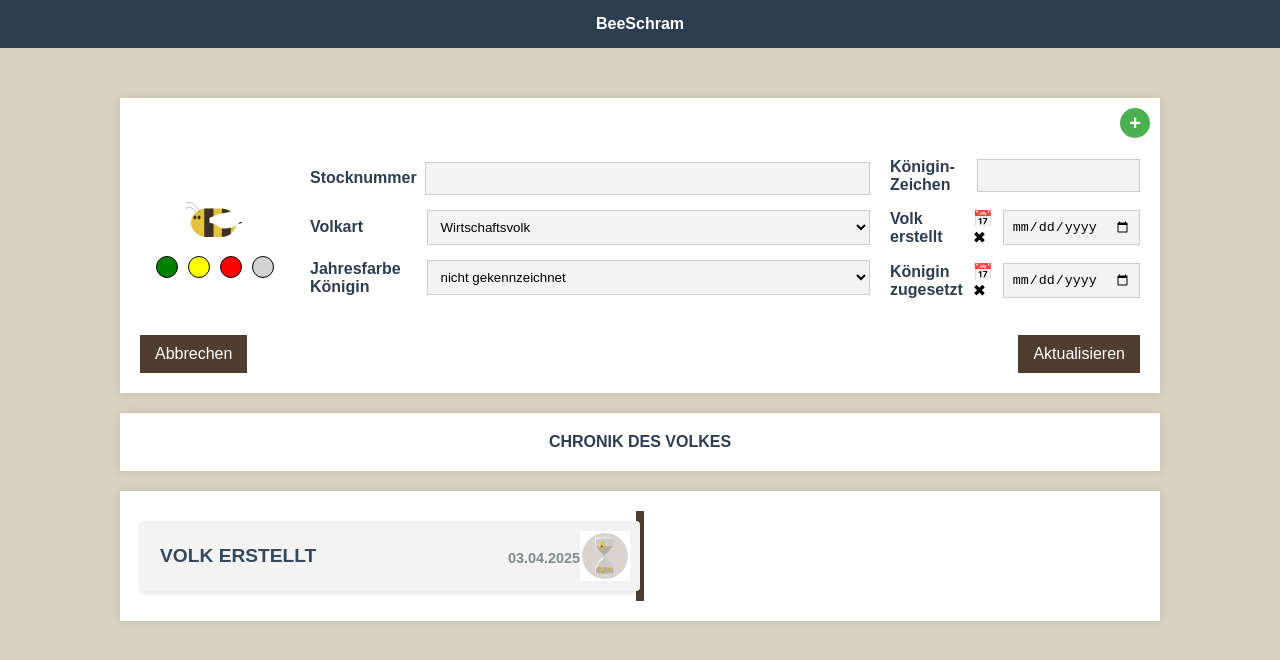
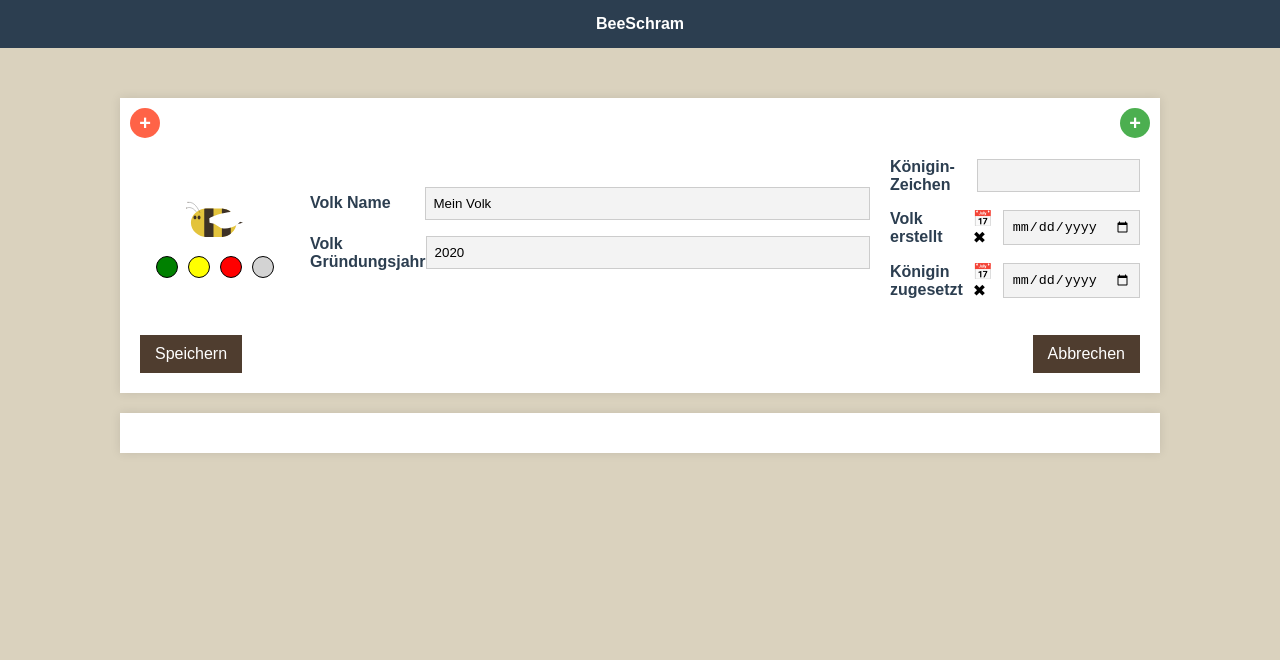
Before and after one commit to Martin-maker04/meine-website, a plain HTML site: page stoeke-update.html in a window 1280 px wide. Drawn offline with Linux system fonts and the light colour scheme.

Commit message:
Update stoeke-update.html

```diff
--- a/stoeke-update.html
+++ b/stoeke-update.html
@@ -49,7 +49,24 @@
             align-items: center;
             justify-content: center;
         }
-        .popup-menu {
+        .add-btn-chronic {
+            position: absolute;
+            top: 10px;
+            left: 10px;
+            background: #FF6347;
+            border: none;
+            border-radius: 50%;
+            width: 30px;
+            height: 30px;
+            color: white;
+            font-weight: bold;
+            font-size: 20px;
+            cursor: pointer;
+            display: flex;
+            align-items: center;
+            justify-content: center;
+        }
+        .popup-menu, .popup-menu-chronic {
             position: absolute;
             top: 50px;
             right: 10px;
@@ -60,7 +77,7 @@
             flex-direction: column;
             z-index: 1000;
         }
-        .popup-menu button {
+        .popup-menu button, .popup-menu-chronic button {
             background: none;
             border: none;
             padding: 10px;
@@ -70,10 +87,10 @@
             display: flex;
             align-items: center;
         }
-        .popup-menu button:hover {
+        .popup-menu button:hover, .popup-menu-chronic button:hover {
             background: #f0f0f0;
         }
-        .popup-menu img {
+        .popup-menu img, .popup-menu-chronic img {
             width: 20px;
             height: 20px;
             margin-right: 10px;
@@ -259,48 +276,27 @@
             <div class="left-section">
                 <img src="svg/bee.svg" alt="Biene" class="bee-logo">
                 <div class="color-selection">
-                    <div class="color-circle green" onclick="selectColor('green')"></div>
-                    <div class="color-circle yellow" onclick="selectColor('yellow')"></div>
-                    <div class="color-circle red" onclick="selectColor('red')"></div>
-                    <div class="color-circle gray" onclick="selectColor('gray')"></div>
+                    <div class="color-circle green"></div>
+                    <div class="color-circle yellow"></div>
+                    <div class="color-circle red"></div>
+                    <div class="color-circle gray"></div>
                 </div>
             </div>
             <div class="middle-section">
                 <div class="form-group">
-                    <label>Stocknummer</label>
-                    <input type="text" id="stocknummer">
+                    <label>Volk Name</label>
+                    <input type="text" id="volkNameInput" value="Mein Volk">
                 </div>
                 <div class="form-group">
-                    <label>Volkart</label>
-                    <select id="volkart">
-                        <option value="" disabled>Volkart auswählen</option>
-                        <option value="wirtschaftsvolk">Wirtschaftsvolk</option>
-                        <option value="ableger">Ableger</option>
-                        <option value="drohnenvolk">Drohnenvolk</option>
-                        <option value="pflegevolk">Pflegevolk</option>
-                        <option value="begattungsvölkchen">Begattungsvölkchen</option>
-                        <option value="schwarm">Schwarm</option>
-                        <option value="kunstschwarm">Kunstschwarm</option>
-                        <option value="flugling">Flugling</option>
-                        <option value="zuchtvolk">Zuchtvolk</option>
-                        <option value="prüfvolk">Prüfvolk</option>
-                        <option value="vermehrungsvolk">Vermehrungsvolk</option>
-                        <option value="brutling">Brutling</option>
-                    </select>
-                </div>
-                <div class="form-group">
-                    <label>Jahresfarbe Königin</label>
-                    <select id="jahresfarbe">
-                        <option value="nicht gekennzeichnet">nicht gekennzeichnet</option>
-                        <option value="weiß">Weiß</option>
-                        <option value="gelb">Gelb</option>
-                        <option value="rot">Rot</option>
-                        <option value="grün">Grün</option>
-                        <option value="blau">Blau</option>
-                    </select>
+                    <label>Volk Gründungsjahr</label>
+                    <input type="number" id="volkGründungsjahr" value="2020">
                 </div>
             </div>
             <div class="right-section">
+                <button class="add-btn-chronic" onclick="togglePopupMenuChronic()">+</button>
+                <div class="popup-menu-chronic" id="popupMenuChronic">
+                    <button onclick="addChronicleEntry('Neuer Chronikeintrag')"><img src="svg/chronik.svg" alt="Neuer Chronikeintrag">Neuer Chronikeintrag</button>
+                </div>
                 <div class="form-group">
                     <label>Königin-Zeichen</label>
                     <input type="text" id="koenigin_zeichen">
@@ -322,16 +318,41 @@
             </div>
         </div>
         <div class="buttons">
-            <button class="btn" onclick="window.location.href='standort.html'">Abbrechen</button>
-            <button class="btn" onclick="aktualisierenVolk()">Aktualisieren</button>
+            <button class="btn">Speichern</button>
+            <button class="btn">Abbrechen</button>
         </div>
     </div>
-    <div class="extra-container">CHRONIK DES VOLKES</div>
     <div class="extra-container">
-        <div class="timeline" id="timeline">
-            <!-- Example entry, dynamically generated entries will be added here -->
-            <div class="timeline-entry left" id="entry-1">
-                <div class="icon"><img src="svg/wanderung.svg" alt="Volk erstellt"></div>
-                <div class="content">
-                    <h3>VOLK ERSTELLT</h3>
-                    <p>03.04.2025</p>
+        <div class="timeline" id="timeline"></div>
+    </div>
+    <script>
+        const volk = {
+            chronicles: []
+        };
+        function togglePopupMenu() {
+            const popupMenu = document.getElementById('popupMenu');
+            const overlay = document.getElementById('overlay');
+            const isVisible = popupMenu.style.display === 'flex';
+            popupMenu.style.display = isVisible ? 'none' : 'flex';
+            overlay.style.display = isVisible ? 'none' : 'block';
+        }
+        function togglePopupMenuChronic() {
+            const popupMenuChronic = document.getElementById('popupMenuChronic');
+            const overlay = document.getElementById('overlay');
+            const isVisible = popupMenuChronic.style.display === 'flex';
+            popupMenuChronic.style.display = isVisible ? 'none' : 'flex';
+            overlay.style.display = isVisible ? 'none' : 'block';
+        }
+        function addChronicleEntry(entry) {
+            const entryDiv = document.createElement('div');
+            entryDiv.className = 'timeline-entry';
+            entryDiv.innerHTML = `<div class="icon"><img src="svg/${entry.toLowerCase()}.svg" alt="${entry}"></div><div class="content"><h3>${entry}</h3><p><span>Details:</span> Hier können weitere Informationen stehen.</p></div>`;
+            document.getElementById('timeline').appendChild(entryDiv);
+            togglePopupMenu();
+        }
+        function navigateToDurchschau() {
+            window.location.href = '/durchschau-create.html';  // Korrigierte URL für die Weiterleitung
+        }
+    </script>
+</body>
+</html>
```
